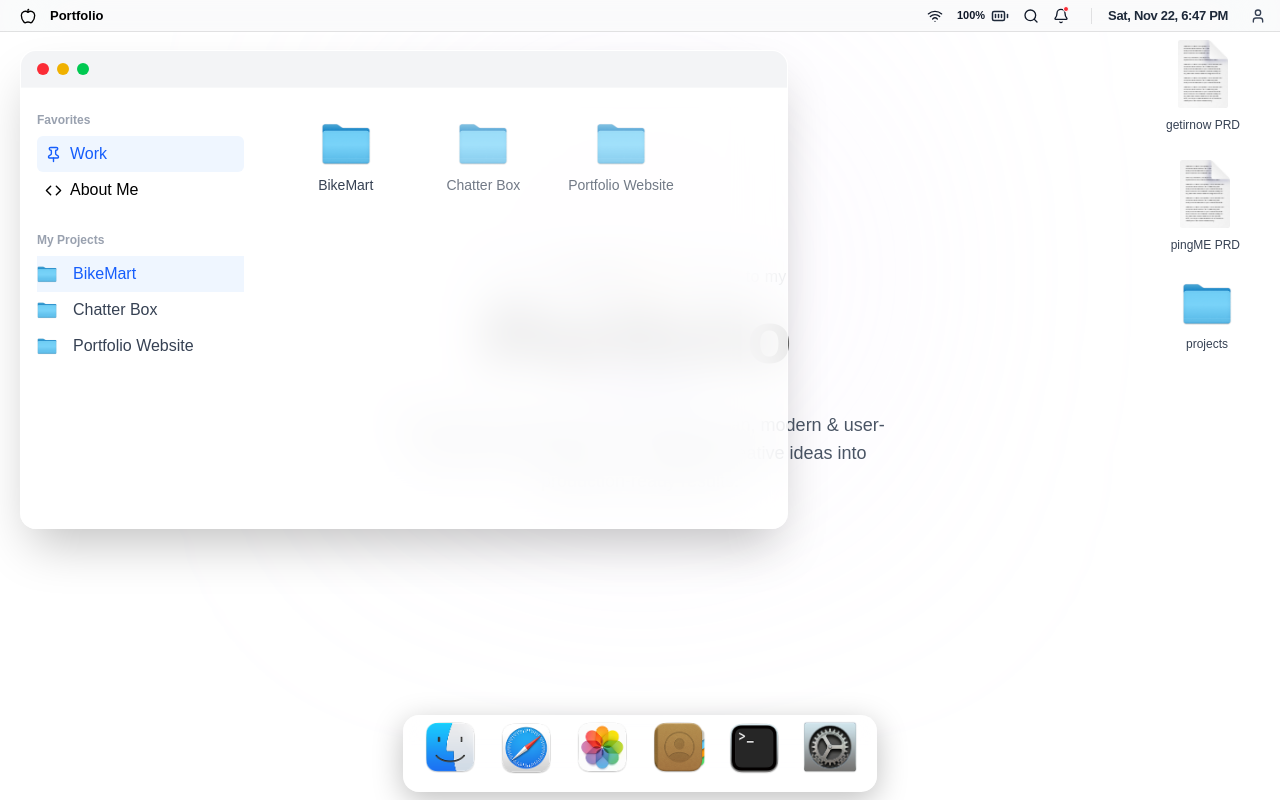
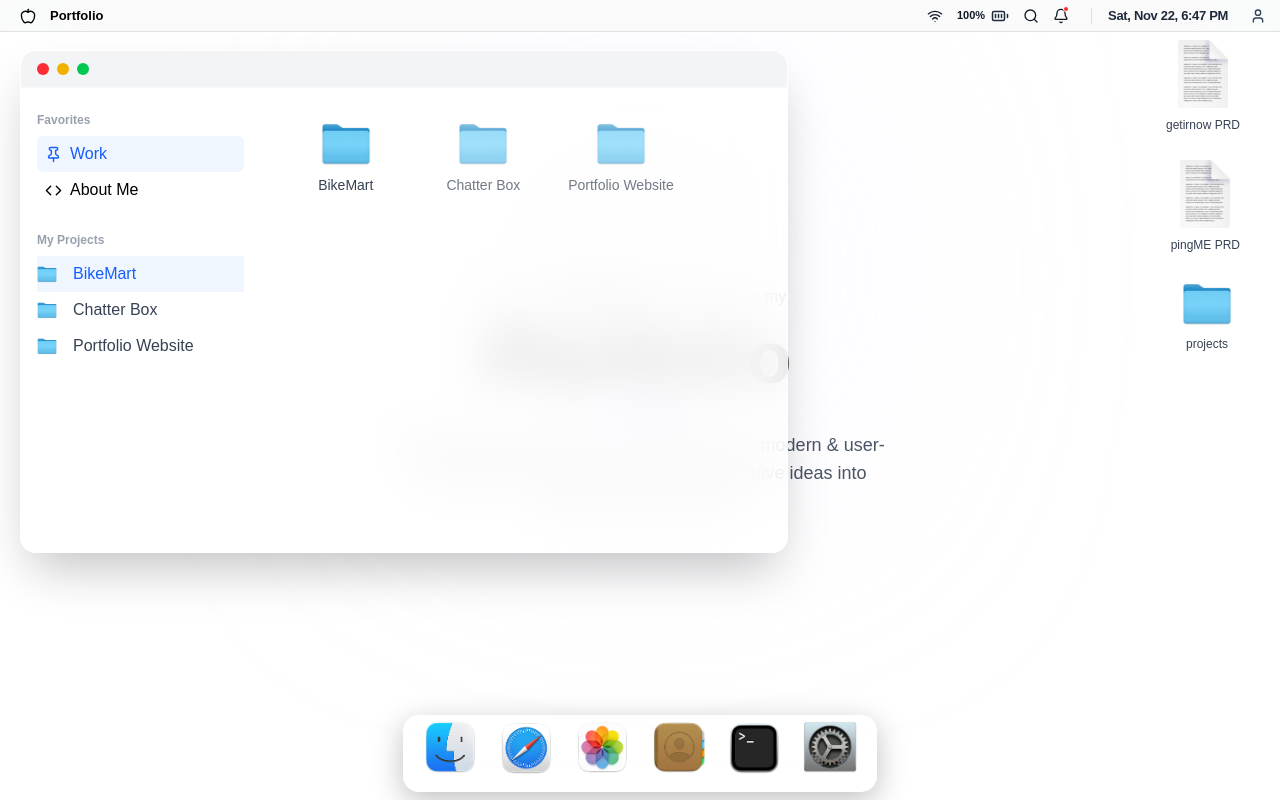
Before and after one commit to someswargorai/portfolio, a Next.js app: page / in a window 1280 px wide. Both pictures are taken after a click on the element "Finder". Built offline with nearby package versions, Linux system fonts and the light colour scheme; no server answers.

Commit message:
refactor: enhanve ui

```diff
--- a/app/components/Body.tsx
+++ b/app/components/Body.tsx
@@ -8,14 +8,12 @@ export default function Body() {
   const { wallpaper } = useAppSelector((state) => state.wallpaper);
   const dispatch = useAppDispatch();
 
-  // 🔥 Reusable drag states for 3 icons
   const [icons, setIcons] = useState({
     projects: { top: 280, right: 48, dragging: false, offset: { x: 0, y: 0 } },
     getirnow: { top: 40, right: 40, dragging: false, offset: { x: 0, y: 0 } },
     pingme: { top: 160, right: 40, dragging: false, offset: { x: 0, y: 0 } },
   });
 
-  // 🔥 Start dragging
   const onMouseDownIcon = (
     e: React.MouseEvent<HTMLDivElement>,
     key: keyof typeof icons
@@ -34,7 +32,6 @@ export default function Body() {
     }));
   };
 
-  // 🔥 Drag move & stop listeners
   useEffect(() => {
     const mouseup = () => {
       setIcons((prev) => {
@@ -58,7 +55,6 @@ export default function Body() {
           const newRight =
             window.innerWidth - e.clientX - updated[key].offset.x;
 
-          // constraints
           const maxTop = window.innerHeight - 0;
           const maxRight = window.innerWidth - 0;
 
@@ -82,7 +78,7 @@ export default function Body() {
   return (
     <div
       className="
-        h-[calc(100vh-40px)]
+        h-[calc(100vh)]
         overflow-y-auto
         flex flex-col items-center justify-center text-center
         px-6 select-none
--- a/app/components/FinderWindow.tsx
+++ b/app/components/FinderWindow.tsx
@@ -123,7 +123,7 @@ export default function FinderWindow() {
         <div className="flex-1"></div>
       </div>
 
-      <div className="flex h-[440px] overflow-y-auto">
+      <div className="flex">
         <aside className="hidden md:block w-60 bg-white/50 border-r border-white/30 px-4 py-6 space-y-6">
           <div>
             <p className="text-xs font-semibold text-gray-400 mb-2">
@@ -201,7 +201,7 @@ export default function FinderWindow() {
 
         <div className="flex-1 p-8 flex gap-10">
           {currentSection === "work" ? (
-            <div className="grid grid-cols-3 gap-8 ">
+            <div className="grid grid-cols-3 gap-8 h-[400px]">
               {projects.map((p) => (
                 <div
                   key={p.name}
@@ -271,7 +271,7 @@ export default function FinderWindow() {
           ) : (
             <div>
               <p className="font-semibold text-xl mb-2">About Me 👨‍💻</p>
-              <div className="text-gray-700 text-sm leading-relaxed space-y-3">
+              <div className="text-gray-700 text-sm leading-relaxed space-y-3 overflow-y-auto h-[360px] [&::-webkit-scrollbar]:w-1">
                 <p>
                   I am a B.Tech CSE Engineer with 1.2 years of experience in
                   full-stack web development. I enjoy turning ideas into clean,
```
